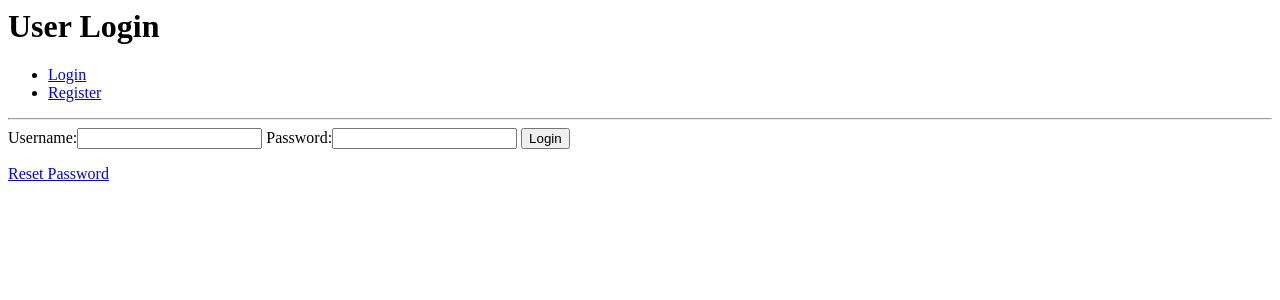
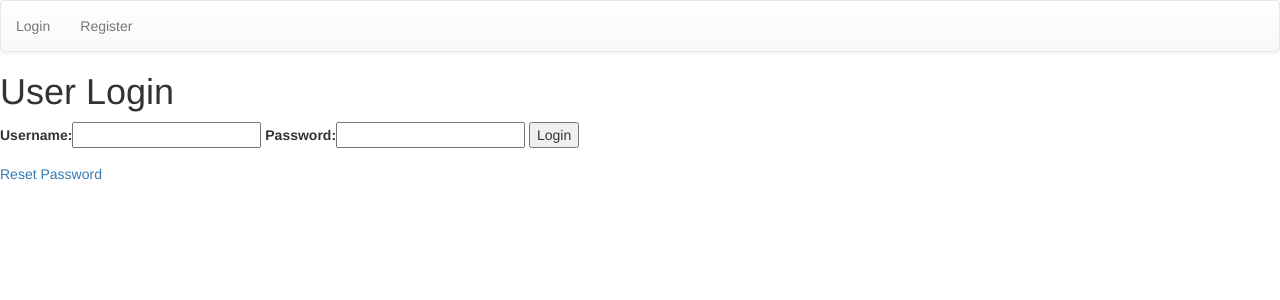
Before and after one commit to aledgriffiths79/django_authentication, a Django app: page /accounts/login/ in a window 1280 px wide. Shown: the top 300 px of the page. Run offline with Django 3.2, Linux system fonts and the light colour scheme; some libraries are stand-ins or nearby versions.

Commit message:
The bootstrap framework:Allows uss to style our projects:By referencing the necessary Bootstrap files

```diff
--- a/accounts/backends.py
+++ b/accounts/backends.py
@@ -1,3 +1,5 @@
+# What is the name that we typically give to a file that contains our custom authentication code? backends.py
+
 from django.contrib.auth.models import User
 
 class EmailAuth:
--- a/templates/base.html
+++ b/templates/base.html
@@ -2,11 +2,20 @@
 <html>
   <head>
     <title>{% block page_title %}{% endblock %}</title>
+
+    <!-- Latest compiled and minified CSS -->
+    <link rel="stylesheet" href="https://maxcdn.bootstrapcdn.com/bootstrap/3.3.7/css/bootstrap.min.css" integrity="sha384-BVYiiSIFeK1dGmJRAkycuHAHRg32OmUcww7on3RYdg4Va+PmSTsz/K68vbdEjh4u" crossorigin="anonymous">
+
+    <!-- Optional theme -->
+    <link rel="stylesheet" href="https://maxcdn.bootstrapcdn.com/bootstrap/3.3.7/css/bootstrap-theme.min.css" integrity="sha384-rHyoN1iRsVXV4nD0JutlnGaslCJuC7uwjduW9SVrLvRYooPp2bWYgmgJQIXwl/Sp" crossorigin="anonymous">
+
+    <!-- Latest compiled and minified JavaScript -->
+    <script src="https://maxcdn.bootstrapcdn.com/bootstrap/3.3.7/js/bootstrap.min.js" integrity="sha384-Tc5IQib027qvyjSMfHjOMaLkfuWVxZxUPnCJA7l2mCWNIpG9mGCD8wGNIcPD7Txa" crossorigin="anonymous"></script>
+
   </head>
   <body>
-    <h1>{% block page_heading %}{% endblock %}</h1>
-    <nav>
-      <ul>
+    <nav class="navbar navbar-default">
+      <ul class="nav navbar-nav">
         {% if user.is_authenticated %}
             <li><a href='{% url "profile" %}'>Profile</a></li>
             <li><a href='{% url "logout" %}'>Logout</a></li>
@@ -17,7 +26,9 @@
         {% endif %}
       </ul>
     </nav>
-    <hr>
+
+    <h1>{% block page_heading %}{% endblock %}</h1>
+
     <!-- below says: if django giving us some messages -->
     {% if messages %}
     <div>
```
Also changed, not shown: db.sqlite3.
